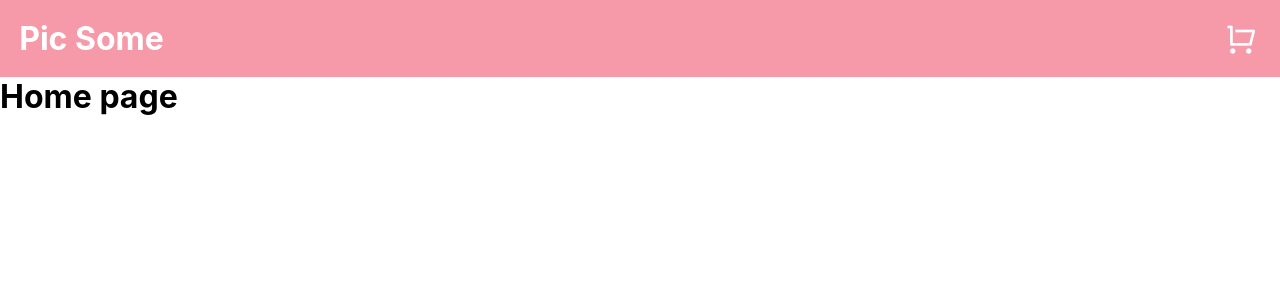
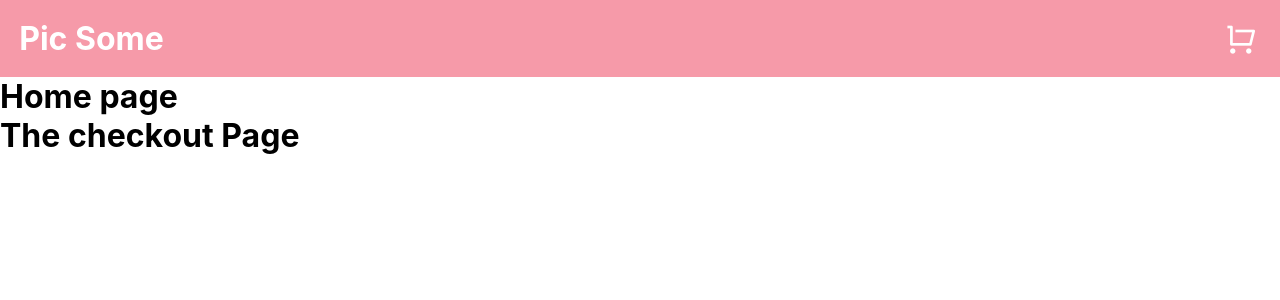
Before and after one commit to Caleb00004/Pic-Some, a React (Create React App) app: page /checkout in a window 1280 px wide. Shown: the top 300 px of the page. Built offline with nearby package versions, Linux system fonts and the light colour scheme.

Commit message:
setup react router

```diff
--- a/src/App.js
+++ b/src/App.js
@@ -1,5 +1,8 @@
 import Header from './components/Header'
 import './App.css';
+import {Routes, Route} from 'react-router-dom'
+import Checkout from './Pages/Checkout';
+import Image from './Pages/Image';
 
 /*
 New URL for icons
@@ -11,6 +14,11 @@ function App() {
     <div className="App">
       <Header />
       <h1>Home page</h1>
+
+      <Routes>
+        <Route path='/' element={<Image />}/>
+        <Route path='/checkout' element={<Checkout />}/>
+      </Routes>
     </div>
   );
 }
--- /dev/null
+++ b/src/Pages/Checkout.js
@@ -0,0 +1,7 @@
+function Checkout() {
+    return (
+        <h1>The checkout Page</h1>
+    )
+}
+
+export default Checkout
--- /dev/null
+++ b/src/Pages/Image.js
@@ -0,0 +1,7 @@
+function Image () {
+    return (
+        <h1>Image Page</h1>
+    )
+}
+
+export default Image
--- a/src/index.js
+++ b/src/index.js
@@ -2,10 +2,11 @@ import React from 'react';
 import ReactDOM from 'react-dom/client';
 import './index.css';
 import App from './App';
+import { BrowserRouter } from 'react-router-dom';
 
 const root = ReactDOM.createRoot(document.getElementById('root'));
 root.render(
-  <React.StrictMode>
+  <BrowserRouter>
     <App />
-  </React.StrictMode>
+  </BrowserRouter>
 );
```
